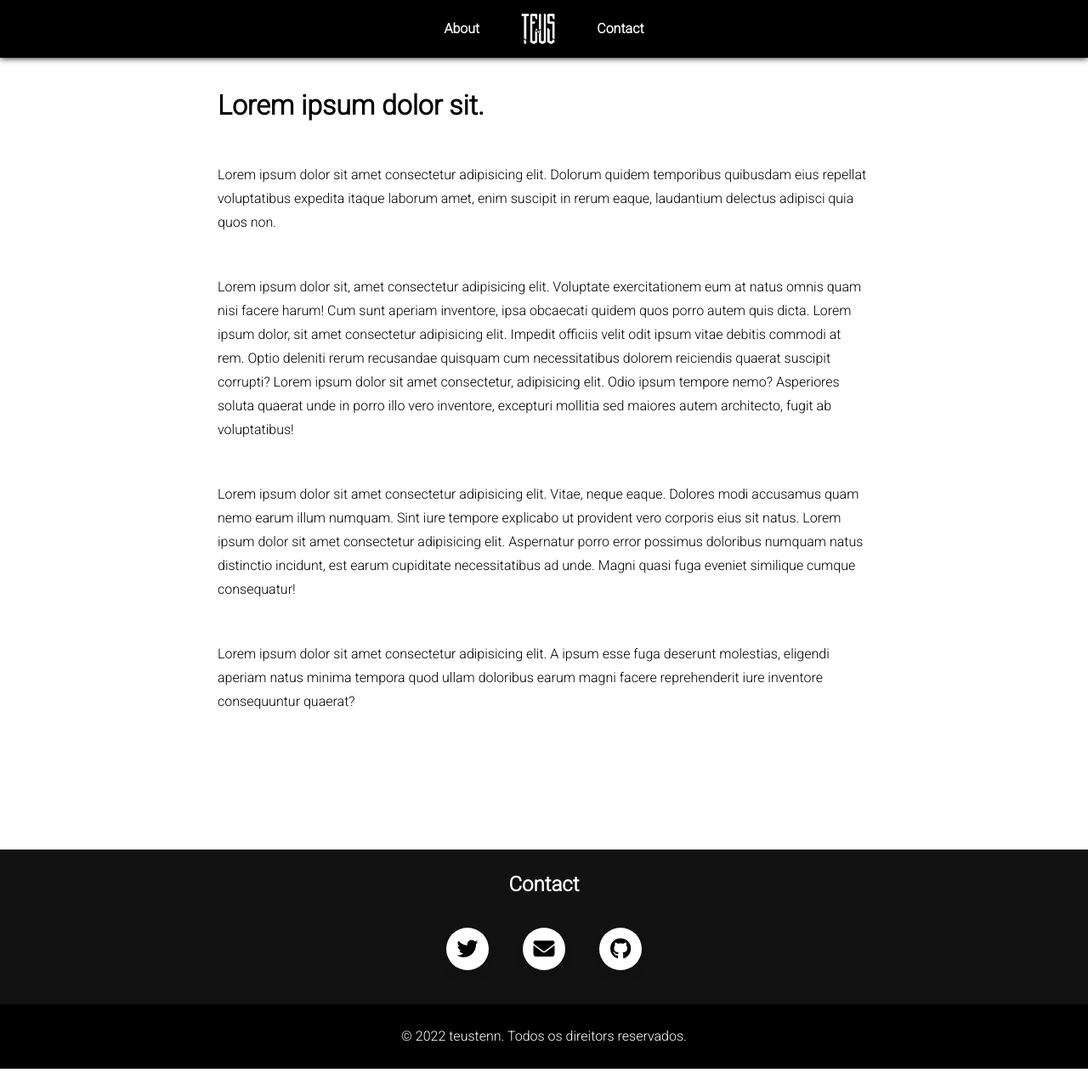
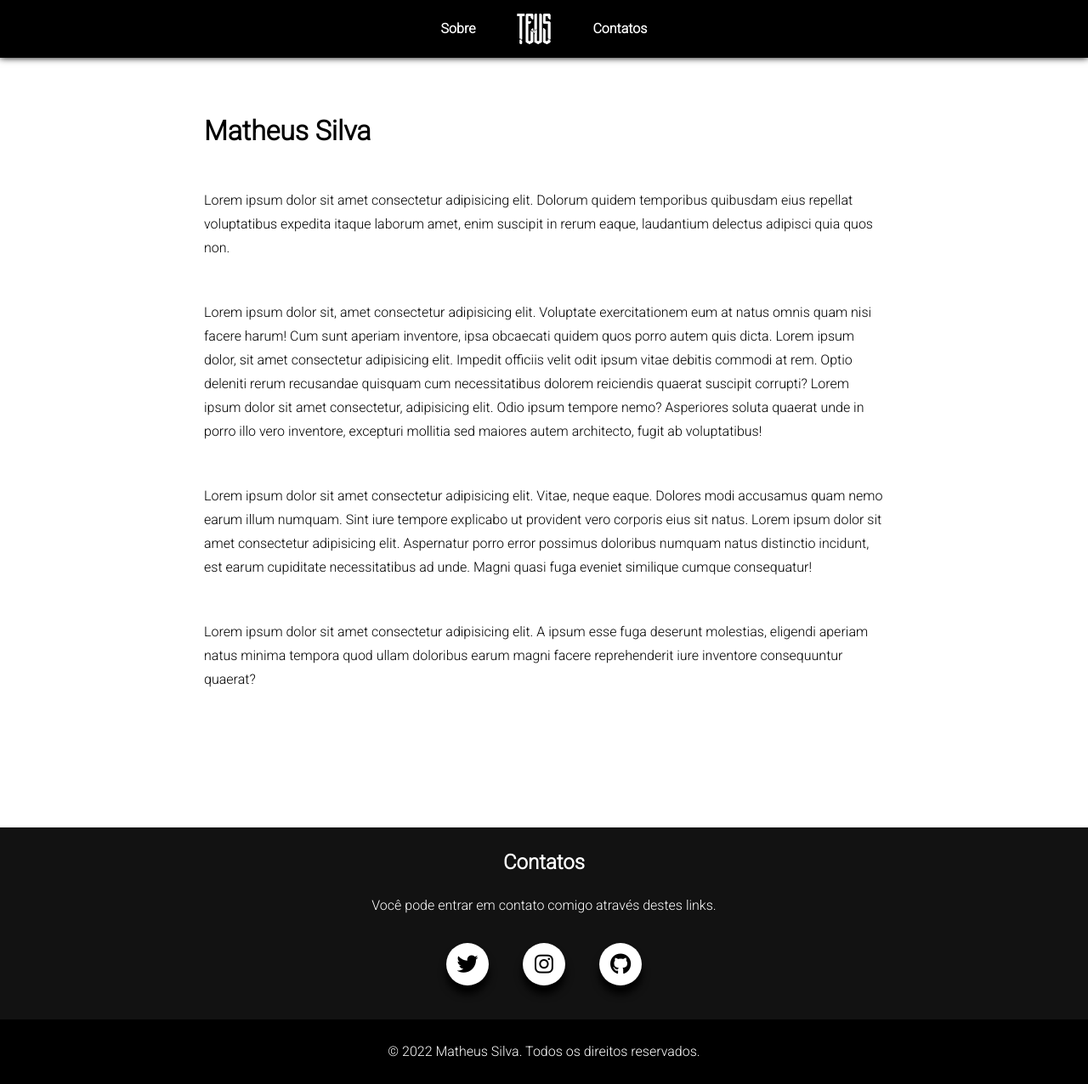
Before and after one commit to teustenn/my-website, a plain HTML site: page index.html in a window 1280 px wide. Shown: the whole page at 85% size. Drawn offline with Linux system fonts and the light colour scheme.

Commit message:
FIX - Header and Footer V1

```diff
--- a/index.html
+++ b/index.html
@@ -7,15 +7,17 @@
     <link rel="stylesheet" href="styles.css">
     <script src="scripts.js"></script>
     <link rel="stylesheet" href="https://cdnjs.cloudflare.com/ajax/libs/font-awesome/6.2.0/css/all.min.css"/>
-    <title>Home</title>
+    <link rel="icon" type="image/x-icon" href="/images/teus.ico">
+    <title>Matheus Silva</title>
+</head>
 <body>
 
     <header id="scroll">
         <nav>
             <ul>
-                <li class="nav_links"><a href="index.html">About</a></li>
-                <li><img class="logo" src="/images/01.jpg" alt="logo"></li>
-                <li class="nav_links"><a href="#contact">Contact</a></li>
+                <li class="nav_links"><a href="#">Sobre</a></li>
+                <li><img class="logo" src="/images/teus.svg" alt="logo"></li>
+                <li class="nav_links"><a href="#contact">Contatos</a></li>
             </ul>
         </nav>
     </header>
@@ -23,7 +25,7 @@
     <main class="main">
         <div class="grid">
 
-            <h1>Lorem ipsum dolor sit.</h1>
+            <h1>Matheus Silva</h1>
             <p>Lorem ipsum dolor sit amet consectetur adipisicing elit. Dolorum quidem temporibus quibusdam eius repellat voluptatibus expedita itaque laborum amet, enim suscipit in rerum eaque, laudantium delectus adipisci quia quos non.</p>
             <p>Lorem ipsum dolor sit, amet consectetur adipisicing elit. Voluptate exercitationem eum at natus omnis quam nisi facere harum! Cum sunt aperiam inventore, ipsa obcaecati quidem quos porro autem quis dicta. Lorem ipsum dolor, sit amet consectetur adipisicing elit. Impedit officiis velit odit ipsum vitae debitis commodi at rem. Optio deleniti rerum recusandae quisquam cum necessitatibus dolorem reiciendis quaerat suscipit corrupti? Lorem ipsum dolor sit amet consectetur, adipisicing elit. Odio ipsum tempore nemo? Asperiores soluta quaerat unde in porro illo vero inventore, excepturi mollitia sed maiores autem architecto, fugit ab voluptatibus!</p>
             <p>Lorem ipsum dolor sit amet consectetur adipisicing elit. Vitae, neque eaque. Dolores modi accusamus quam nemo earum illum numquam. Sint iure tempore explicabo ut provident vero corporis eius sit natus. Lorem ipsum dolor sit amet consectetur adipisicing elit. Aspernatur porro error possimus doloribus numquam natus distinctio incidunt, est earum cupiditate necessitatibus ad unde. Magni quasi fuga eveniet similique cumque consequatur!</p>
@@ -34,41 +36,40 @@
 
     <footer>
         <div class="footer-content">
-            <h2 id="contact">Contact</h2>
-            <div class="socials">
+            <h2 id="contact">Contatos</h2>
+            <p>Você pode entrar em contato comigo através destes links.</p>
+            <div>
+                <div class="social">
 
-                <a href="https://twitter.com/teustenn" target="_blank">
-                <div class="wrapper">
-                    <div class="icon twitter">
-                       <div class="tooltip">
-                          @teustenn
-                       </div>
-                       <span><i class="fab fa-twitter"></i></span>
-                    </div>
-                <div></div></a>
+                    <a href="https://twitter.com/teustenn" target="_blank">
+                        <div class="icon twitter">
+                            <div class="popup">@teustenn</div>
+                            <span><i class="fab fa-twitter"></i></span>
+                        </div>
+                    </a>
 
 
-                <a href="Matheus: teustenn@gmail.com" target="_blank">
-                    <div class="icon email">
-                        <div class="tooltip">
-                           teustenn@gmail.com
+                    <a href="https://www.instagram.com/teustenn/?hl=pt-br" target="_blank">
+                        <div class="icon instagram">
+                            <div class="popup">
+                                @teustenn
+                            </div>
+                            <span><i class="fab fa-instagram"></i></span>
                         </div>
-                        <span><i class="fa-solid fa-envelope"></i></span>
-                     </div></a>
+                    </a>
 
-                <a href="https://github.com/teustenn" target="_blank"></a>
-                    <div class="icon github">
-                        <div class="tooltip">
-                            @teustenn
-                        </div>
+                    <a href="https://github.com/teustenn" target="_blank">
+                        <div class="icon github">
+                            <div class="popup">@teustenn</div>
                             <span><i class="fab fa-github"></i></span>
                         </div>
-                    </div>
-                    </a></li>
+                    </a>
+
+                </div>
             </div>
         </div>
         <div class="footer-bottom">
-            <p>&copy; 2022 teustenn. Todos os direitors reservados.</p>
+            <p>&copy; 2022 Matheus Silva. Todos os direitos reservados.</p>
         </div>
     </footer>
 
--- a/scripts.js
+++ b/scripts.js
@@ -9,3 +9,5 @@ function myFunction() {
         header.classList.remove("sticky");
     }
 }
+
+/* Copy Clipboard */
--- a/styles.css
+++ b/styles.css
@@ -44,6 +44,7 @@ header li a {
   height: 40px;
   margin: -15px;
   user-select: none;
+  background-color: white;
 }
 
 .sticky {
@@ -64,22 +65,23 @@ header li a {
 
 
 /* Body */
-h1 {
+main h1 {
+  padding-top: 30px;
   margin-block: 0 0.5em;
 }
 
-h2 {
+main h2 {
   text-align: center;
 }
 
-p {
+main p {
   padding-block: 1.5em;
 }
 
 .grid {
   inline-size: 90%;
   margin-inline: auto;
-  max-inline-size: 48em;
+  max-inline-size: 50em;
 }
 
 .main {
@@ -88,10 +90,15 @@ p {
 
 
 /* Footer */
-footer{
+footer {
+  width: 100%;
   height: auto;
   padding-top: 40px;
   color: white;
+}
+
+footer p {
+  padding-top: 1.0em;
 }
 
 .footer-content {
@@ -107,13 +114,7 @@ footer{
 .footer-bottom p {
   background: black;
   text-align: center;
-}
-
-.socials {
-  list-style: none;
-  display: flex;
-  padding-top: 30px;
-  padding-bottom: 40px;
+  padding-block: 1.5em;
 }
 
 
@@ -122,95 +123,97 @@ footer{
   width: 8px;
 }
 ::-webkit-scrollbar-thumb {
-  background: linear-gradient(transparent, rgb(255, 0, 225));
+  background: linear-gradient(black, rgb(255, 0, 225));
   border-radius: 6px;
 }
 
-.wrapper{
+/* Social Media */
+.social{
   display: inline-flex;
+  padding-top: 30px;
+  padding-bottom: 40px;
 }
 
-.wrapper .icon{
+.social .icon{
+  display: flex;
   margin: 0 20px;
-  text-align: center;
   cursor: pointer;
-  display: flex;
   align-items: center;
-  justify-content: center;
   flex-direction: column;
   position: relative;
   z-index: 2;
-  transition: 0.4s cubic-bezier(0.68, -0.55, 0.265, 1.55);
+  transition: all 0.3s ease 0s;
   color: black;
 }
-.wrapper .icon span{
+
+.social .icon span{
   display: block;
   height: 50px;
   width: 50px;
-  background: #fff;
+  background: white;
   border-radius: 50%;
   position: relative;
-  z-index: 2;
-  box-shadow: 0px 10px 10px rgba(0,0,0,0.1);
-  transition: 0.4s cubic-bezier(0.68, -0.55, 0.265, 1.55);
+  box-shadow: 0px 10px 10px black;
+  transition: all 0.3s ease 0s;
 }
-.wrapper .icon span i{
+
+.social .icon span i{
   line-height: 50px;
   font-size: 25px;
 }
-.wrapper .icon .tooltip{
+
+.social .icon .popup{
   position: absolute;
   top: 0;
-  z-index: 1;
-  background: #fff;
-  color: #fff;
+  background: white;
+  color: black;
   padding: 6px 18px;
-  font-size: 15px;
-  font-weight: 500;
+  font-weight: bold;
   border-radius: 10px;
   opacity: 0;
   pointer-events: none;
   box-shadow: 0px 10px 10px rgba(0,0,0,0.1);
-  transition: 0.4s cubic-bezier(0.68, -0.55, 0.265, 1.55);
+  transition: all 0.3s ease 0s;
 }
-.wrapper .icon:hover .tooltip{
-  top: -70px;
+
+.social .icon:hover .popup{
+  top: -55px;
   opacity: 1;
   pointer-events: auto;
 }
-.icon .tooltip:before{
+
+.icon .popup:before{
   position: absolute;
   content: "";
   height: 15px;
   width: 15px;
-  background: #fff;
+  background: white;
   left: 50%;
-  bottom: -6px;
+  bottom: -4px;
   transform: translateX(-50%) rotate(45deg);
   transition: 0.4s cubic-bezier(0.68, -0.55, 0.265, 1.55);
 }
-.wrapper .icon:hover span{
-  color: #fff;
+
+.social .icon:hover span{
+  color: white;
 }
-.wrapper .icon:hover span,
-.wrapper .icon:hover .tooltip{
+
+.social .icon:hover span,
+.social .icon:hover .popup{
   text-shadow: 0px -1px 0px rgba(0,0,0,0.4);
 }
 
-.wrapper .twitter:hover span,
-.wrapper .twitter:hover .tooltip,
-.wrapper .twitter:hover .tooltip:before{
-  background: #46C1F6;
+.social .twitter:hover span,
+.social .twitter .popup:hover {
+  background: rgb(255, 0, 225);
 }
 
-.wrapper .email:hover span,
-.wrapper .email:hover .tooltip,
-.wrapper .email:hover .tooltip:before{
-  background: #ca0e0e;
+.social .instagram:hover span,
+.social .instagram .popup:hover {
+  background: rgb(255, 0, 225);
 }
 
-.wrapper .github:hover span,
-.wrapper .github:hover .tooltip,
-.wrapper .github:hover .tooltip:before{
-  background: #333;
+.social .github:hover span,
+.social .github .popup:hover {
+  background: rgb(255, 0, 225);
 }
```
Also changed, not shown: images/01.jpg (deleted), images/github.svg (deleted), images/githubV2.svg (deleted), images/teus.ico (added), images/twitter.svg (deleted), images/twitterV2.svg (deleted).
